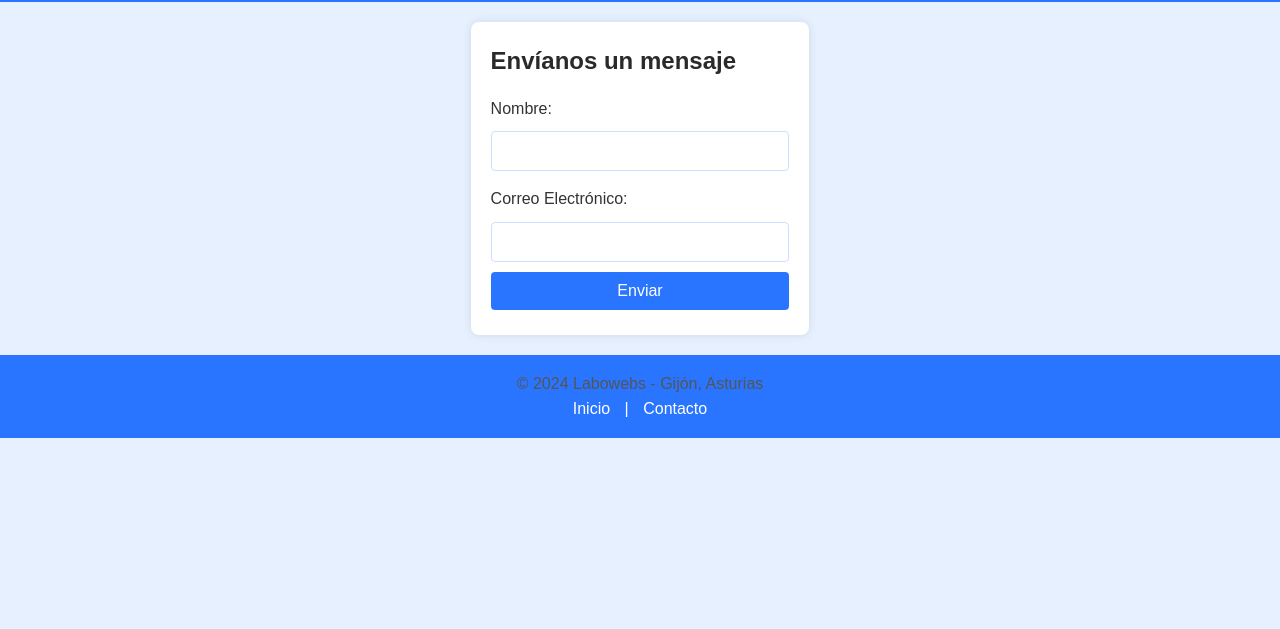
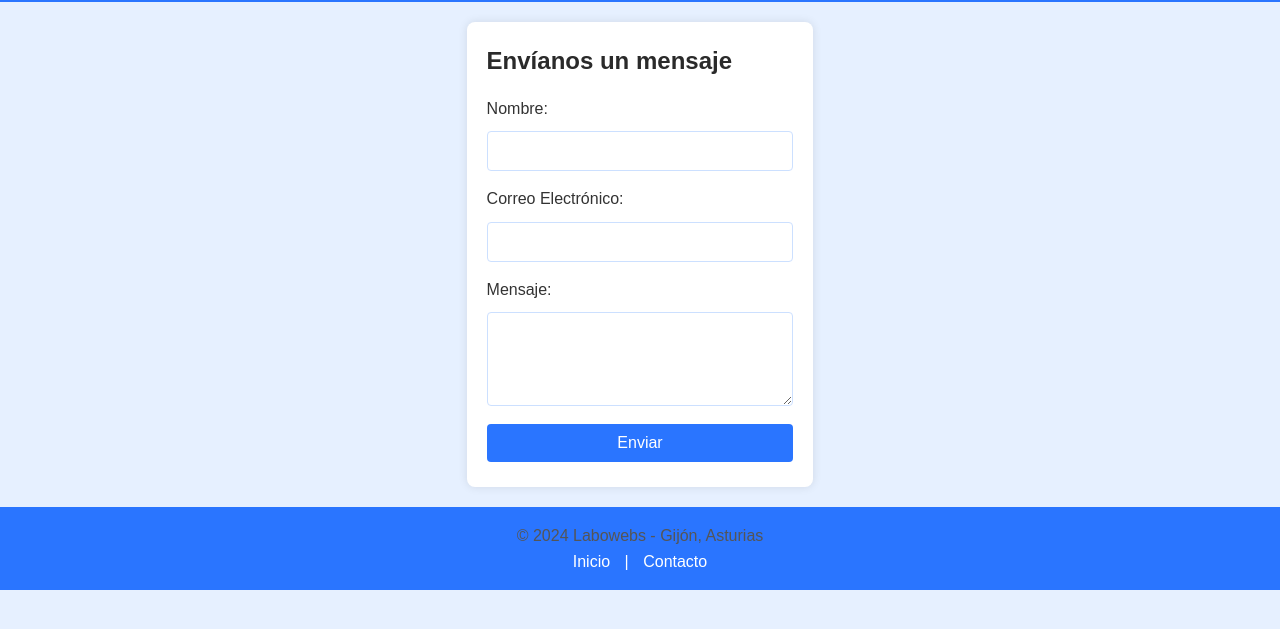
Before and after one commit to bdc65469/labowebs_DAW, a plain HTML site: page contacto.html in a window 1280 px wide. Shown: the part 81-710 px from the top of the page. Drawn offline with Linux system fonts and the light colour scheme.

Commit message:
Revert "modificado contacto"
This reverts commit db6c089f1619e42cfb1670828c18006e21a996a6.

```diff
--- a/contacto.html
+++ b/contacto.html
@@ -21,6 +21,9 @@
             <label for="email">Correo Electrónico:</label>
             <input type="email" id="email" name="email" required>
 
+            <label for="mensaje">Mensaje:</label>
+            <textarea id="mensaje" name="mensaje" rows="4" required></textarea>
+
             <button type="submit">Enviar</button>
         </form>
     </section>
```
